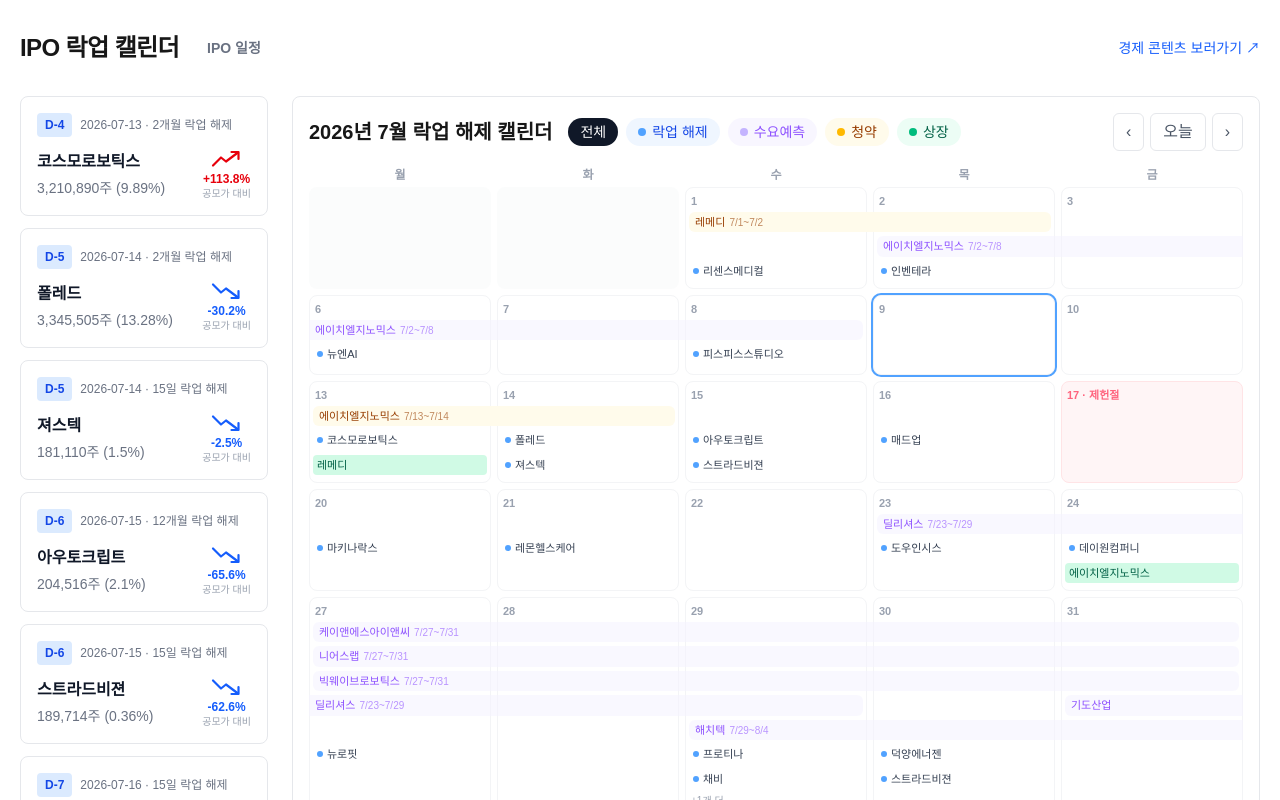
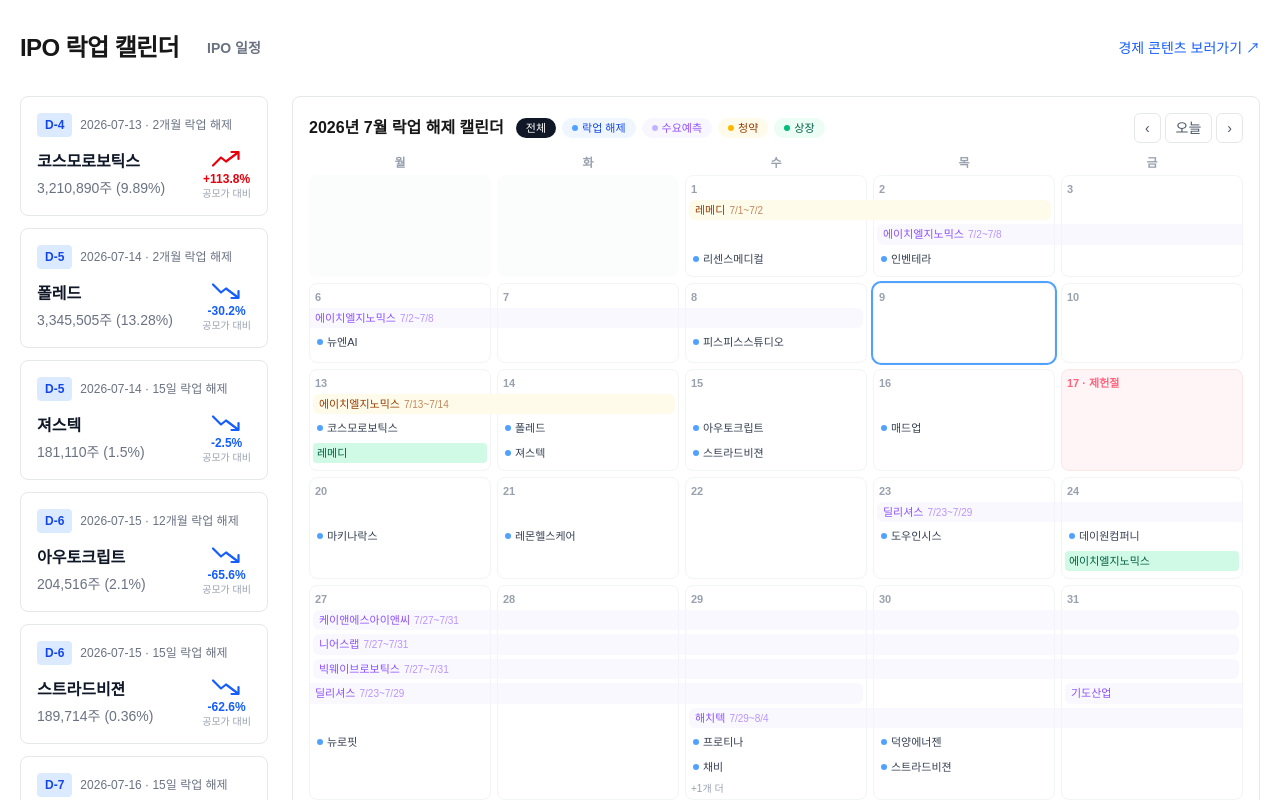
Before and after one commit to wjdwngkdsla-debug/invest-insight, a Next.js app: page / in a window 1280 px wide. Shown: the top 800 px of the page. Built offline with nearby package versions, Linux system fonts and the light colour scheme.

Commit message:
Refactor LockupCalendar component layout and styles

```diff
--- a/components/LockupCalendar.tsx
+++ b/components/LockupCalendar.tsx
@@ -1,11 +1,17 @@
 "use client";
+
+
 
 
 import { useMemo, useState } from "react";
 import Link from "next/link";
 
 
+
+
 export type CalendarEventKind = "lockup" | "forecast" | "sub" | "listing";
+
+
 
 
 // 단일일 이벤트 (락업해제, 상장)
@@ -17,6 +23,8 @@ export interface CalendarEvent {
 }
 
 
+
+
 // 기간 이벤트 (수요예측, 청약) — 주 단위 가로 바로 그린다
 export interface CalendarRangeEvent {
   start: string;
@@ -25,6 +33,8 @@ export interface CalendarRangeEvent {
   code: string;
   kind: "forecast" | "sub";
 }
+
+
 
 
 const ALL_KINDS: CalendarEventKind[] = ["lockup", "forecast", "sub", "listing"];
@@ -38,11 +48,15 @@ const KIND_LABEL: Record<CalendarEventKind, string> = {
 const KIND_ORDER: Record<CalendarEventKind, number> = { lockup: 0, listing: 1, forecast: 2, sub: 3 };
 
 
+
+
 // 기간형 바 — 은은한 배경 (수요예측은 톤 다운한 보라)
 const BAR_STYLE: Record<"forecast" | "sub", string> = {
   forecast: "bg-violet-50/60 text-violet-500 hover:bg-violet-100",
   sub: "bg-amber-50 text-amber-800 hover:bg-amber-100",
 };
+
+
 
 
 const DOT_COLOR: Record<CalendarEventKind, string> = {
@@ -51,6 +65,8 @@ const DOT_COLOR: Record<CalendarEventKind, string> = {
   sub: "bg-amber-400",
   listing: "bg-emerald-500",
 };
+
+
 
 
 // 필터 토글 칩 (활성 시)
@@ -62,6 +78,8 @@ const FILTER_ACTIVE: Record<CalendarEventKind, string> = {
 };
 
 
+
+
 // 팝오버 카테고리 그룹 배경
 const GROUP_BG: Record<CalendarEventKind, string> = {
   lockup: "bg-blue-50/70",
@@ -71,13 +89,19 @@ const GROUP_BG: Record<CalendarEventKind, string> = {
 };
 
 
+
+
 interface DayCell {
   day: number;
   dateStr: string;
 }
 
 
+
+
 const WEEKDAY_LABELS = ["월", "화", "수", "목", "금"];
+
+
 
 
 // 서버(UTC)와 브라우저가 같은 "한국 기준 오늘"을 계산하도록 절대시간에서 유도
@@ -90,11 +114,15 @@ function kstToday(): { year: number; month: number; dateStr: string } {
 }
 
 
+
+
 // 해당 월을 월~금 5칸 주 단위로 배열 (주말 제외, 빈 칸은 null)
 function buildWeeks(year: number, month: number): (DayCell | null)[][] {
   const weeks: (DayCell | null)[][] = [];
   let current: (DayCell | null)[] = [];
   const lastDay = new Date(year, month + 1, 0).getDate();
+
+
 
 
   for (let day = 1; day <= lastDay; day++) {
@@ -119,10 +147,14 @@ function buildWeeks(year: number, month: number): (DayCell | null)[][] {
 }
 
 
+
+
 function shortDate(s: string): string {
   const [, m, d] = s.split("-");
   return `${Number(m)}/${Number(d)}`;
 }
+
+
 
 
 interface WeekBar {
@@ -133,6 +165,8 @@ interface WeekBar {
   contLeft: boolean; // 이전 주에서 이어짐
   contRight: boolean; // 다음 주로 이어짐
 }
+
+
 
 
 export function LockupCalendar({
@@ -152,6 +186,8 @@ export function LockupCalendar({
   const allActive = active.size === ALL_KINDS.length;
 
 
+
+
   const eventsByDate = useMemo(() => {
     const map = new Map<string, CalendarEvent[]>();
     for (const event of events) {
@@ -168,7 +204,11 @@ export function LockupCalendar({
   }, [events]);
 
 
+
+
   const weeks = useMemo(() => buildWeeks(year, month), [year, month]);
+
+
 
 
   function moveMonth(delta: number) {
@@ -176,6 +216,8 @@ export function LockupCalendar({
     setYear(moved.getFullYear());
     setMonth(moved.getMonth());
   }
+
+
 
 
   function toggleKind(kind: CalendarEventKind) {
@@ -186,6 +228,8 @@ export function LockupCalendar({
       return next;
     });
   }
+
+
 
 
   // 주 안에서 기간 바 배치 (겹치면 다음 줄로 — 간단한 레인 배정)
@@ -227,6 +271,8 @@ export function LockupCalendar({
   }
 
 
+
+
   // 특정 날짜의 전체 일정(바 + 칩) — "+N개 더" 팝오버에 카테고리별로 보여준다
   function dayAllItems(dateStr: string): { kind: CalendarEventKind; name: string; code: string }[] {
     const chips = (eventsByDate.get(dateStr) || [])
@@ -239,23 +285,27 @@ export function LockupCalendar({
   }
 
 
+
+
   function chipHref(ev: { kind: CalendarEventKind; code: string }): string {
     return ev.kind === "lockup" ? `/stock/${ev.code}` : "/ipo";
   }
 
 
+
+
   return (
     <div className="rounded-lg border border-gray-200 bg-white p-4">
-      <div className="mb-4 flex flex-wrap items-center justify-between gap-3">
-        <div className="flex flex-wrap items-center gap-x-4 gap-y-2">
-          <h2 className="text-xl font-bold">
+      <div className="mb-3 flex flex-wrap items-center justify-between gap-2">
+        <div className="flex flex-wrap items-center gap-x-3 gap-y-1">
+          <h2 className="text-base font-bold">
             {year}년 {month + 1}월 락업 해제 캘린더
           </h2>
           {/* 범례 겸 토글 필터 */}
-          <div className="flex flex-wrap items-center gap-2 text-sm font-medium">
+          <div className="flex flex-wrap items-center gap-1.5 text-[11px] font-medium">
             <button
               onClick={() => setActive(allActive ? new Set() : new Set(ALL_KINDS))}
-              className={`rounded-full px-3 py-1 transition-colors ${
+              className={`rounded-full px-2.5 py-0.5 transition-colors ${
                 allActive ? "bg-gray-900 text-white" : "border border-gray-200 bg-white text-gray-500 hover:bg-gray-50"
               }`}
             >
@@ -267,22 +317,22 @@ export function LockupCalendar({
                 <button
                   key={kind}
                   onClick={() => toggleKind(kind)}
-                  className={`flex items-center gap-1.5 rounded-full px-3 py-1 transition-colors ${
+                  className={`flex items-center gap-1 rounded-full px-2.5 py-0.5 transition-colors ${
                     on ? FILTER_ACTIVE[kind] : "border border-gray-100 bg-white text-gray-300 hover:bg-gray-50"
                   }`}
                 >
-                  <span className={`inline-block h-2 w-2 rounded-full ${on ? DOT_COLOR[kind] : "bg-gray-200"}`} />
+                  <span className={`inline-block h-1.5 w-1.5 rounded-full ${on ? DOT_COLOR[kind] : "bg-gray-200"}`} />
                   {KIND_LABEL[kind]}
                 </button>
               );
             })}
           </div>
         </div>
-        <div className="flex items-center gap-1.5 text-base">
+        <div className="flex items-center gap-1 text-sm">
           <button
             onClick={() => moveMonth(-1)}
             aria-label="이전 달"
-            className="rounded-md border border-gray-200 bg-white px-3 py-1.5 text-gray-600 hover:bg-gray-50"
+            className="rounded-md border border-gray-200 bg-white px-2.5 py-1 text-gray-600 hover:bg-gray-50"
           >
             ‹
           </button>
@@ -291,19 +341,21 @@ export function LockupCalendar({
               setYear(today.year);
               setMonth(today.month);
             }}
-            className="rounded-md border border-gray-200 bg-white px-3 py-1.5 text-gray-600 hover:bg-gray-50"
+            className="rounded-md border border-gray-200 bg-white px-2.5 py-1 text-gray-600 hover:bg-gray-50"
           >
             오늘
           </button>
           <button
             onClick={() => moveMonth(1)}
             aria-label="다음 달"
-            className="rounded-md border border-gray-200 bg-white px-3 py-1.5 text-gray-600 hover:bg-gray-50"
+            className="rounded-md border border-gray-200 bg-white px-2.5 py-1 text-gray-600 hover:bg-gray-50"
           >
             ›
           </button>
         </div>
       </div>
+
+
 
 
       <div className="grid grid-cols-5 gap-1.5">
@@ -313,6 +365,8 @@ export function LockupCalendar({
           </div>
         ))}
       </div>
+
+
 
 
       <div className="space-y-1.5">
@@ -339,6 +393,8 @@ export function LockupCalendar({
               </div>
 
 
+
+
               {/* 내용 레이어 — 바가 칸 경계를 가로질러 이어진다 */}
               <div className="relative grid min-h-20 grid-cols-5 gap-x-1.5 pb-1" style={{ gridAutoRows: "min-content" }}>
                 {week.map((cell, i) => {
@@ -354,6 +410,8 @@ export function LockupCalendar({
                     </div>
                   );
                 })}
+
+
 
 
                 {bars.map((bar, barIndex) => (
@@ -373,6 +431,8 @@ export function LockupCalendar({
                     )}
                   </Link>
                 ))}
+
+
 
 
                 {week.flatMap((cell, i) => {
```
